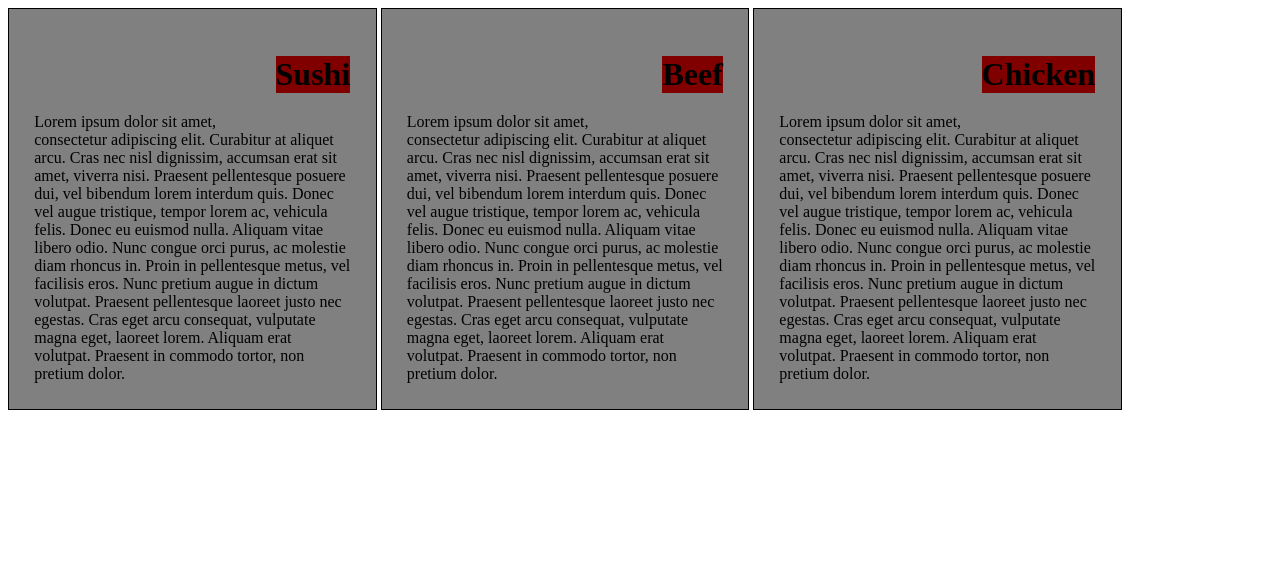
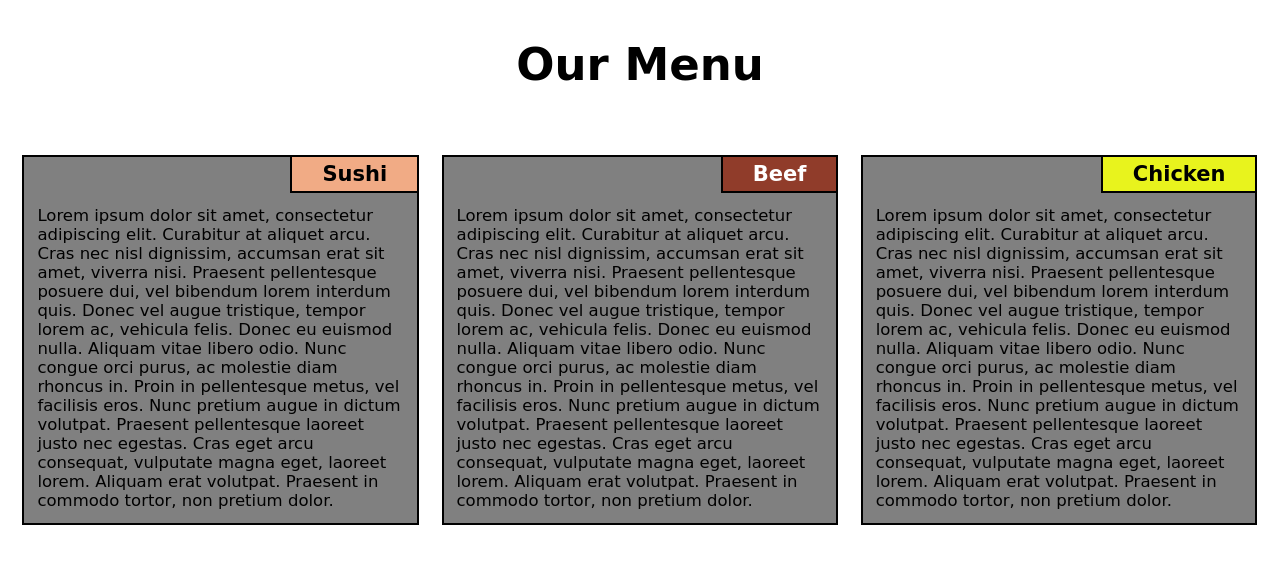
Before and after one commit to dumsilor/Projects, a PHP site: page / in a window 1280 px wide. Shown: the top 564 px of the page. Run offline with PHP 8.4, Linux system fonts and the light colour scheme.

Commit message:
re edit the assignment

```diff
--- a/assignment2/css/master.css
+++ b/assignment2/css/master.css
@@ -1,62 +1,113 @@
-/*body {
-  column-count: 3;
-  }
-
-@media (max-width:1200px) and (min-width:993px){
-  #div1{
-    display: block;
-  }
-}
-@media (max-width: 992px) {
-  body{
-    column-count: 1;
-  }
-}
-*/
-
-div{
-  border: 1px solid black;
-  width: 25%;
-  height: 40%;
-  margin-right: auto;
-  margin-left: auto;
-  display: inline-block;
-  padding: 2%;
-  background:  gray;
+* {
+	box-sizing: border-box;
+	font-size:30px;
+	margin:0;
+	padding:0;
+	font-family: "Comic Sans MS", cursive, sans-serif;
 }
 
-h1{
-  background: maroon;
-  display: inline-block;
-  float: right;
-  clear: left;
-}
-section{
-  padding-top:25%;
+h1 {
+
+	font-size: 1.5em;
+	width: fit-content;
+      margin: auto;
+      margin-top: 3%;
+      margin-bottom: 5%;
 }
 
-@media (max-width:992px) {
-  div{
-    border: 1px solid black;
-    width: 30%;
-    height: 40%;
-    margin-right: auto;
-    margin-left: auto;
-    display:inline-block;
-    padding: 2%;
-  }
-
+div {
+width:100%;
+float: left;
+background-color: gray;
+border: 2px solid black;
 }
 
-@media (max-width:768px){
-  div{
-    border: 1px solid black;
-    width: 80%;
-    height: 40%;
-    margin-right: auto;
-    margin-left: auto;
-    display:inline-block;
-    padding: 2%;
-  }
 
+h2 {
+	position: relative;
+	border-left: 2px solid black;
+	border-bottom: 2px solid black;
+	padding: 5px 30px 5px 30px;
+	float: right;
+	text-align: center;
+	margin:0px;
+	font-size: 0.7em;
+	font-weight: bold;
 }
+
+section {
+	position: relative;
+	padding:13px;
+	font-size:0.55em;
+	clear: both;
+}
+
+
+#head1 {
+	background-color: #F1AB85;
+}
+
+#head2 {
+	background-color: #903C2A;
+	color:white;
+}
+
+#head3 {
+	background-color: #E8F31D;
+}
+
+
+@media (min-width: 992px) {
+	#div1 {
+		width:31%;
+		margin-right:0.58% ;
+		margin-left: 1.75%;
+
+	}
+	#div2 {
+		width: 31%;
+		margin-right: 1.165%;
+		margin-left: 1.165%;
+	}
+	#div3 {
+		width: 31%;
+		margin-right: 1.75%;
+		margin-left: 0.58%;
+	}
+}
+
+/***For tablet view (between 768px and 991px)***/
+@media (min-width: 768px) and (max-width: 991px) {
+	#div1 {
+		width:47%;
+		margin-left:2%;
+		margin-right:1%;
+		margin-bottom: 15px;
+	}
+	#div2 {
+		width: 47%;
+		margin-right: 2%;
+		margin-left:1%;
+		margin-bottom: 15px;
+	}
+	#div3 {
+		width: 96%;
+		margin: 0 2% 0 2%;
+	}
+}
+
+/***For mobile view less than 767px ***/
+@media (max-width:767px) {
+	#div1 {
+		width: 92%;
+		margin: 2% 4% 2% 4%;
+	}
+	#div2 {
+		width: 92%;
+		margin: 2% 4% 2% 4%;
+	}
+	#div3 {
+		width: 92%;
+		margin: 2% 4% 2% 4%;
+	}
+}
--- a/assignment2/index.html
+++ b/assignment2/index.html
@@ -2,22 +2,27 @@
 <html>
 <head>
   <link rel="stylesheet" href = "css/master.css">
+  <meta name="viewport" content="width=device-width, initial-scale=1">
+</head>
 
 
 <body>
+<header>
+  <h1>Our Menu</h1>
+</header>
 
 <div class="general" id = "div1">
-<h1>Sushi</h1>
+<h2 id="head1">Sushi</h2>
 <section>Lorem ipsum dolor sit amet, consectetur adipiscing elit. Curabitur at aliquet arcu. Cras nec nisl dignissim, accumsan erat sit amet, viverra nisi. Praesent pellentesque posuere dui, vel bibendum lorem interdum quis. Donec vel augue tristique, tempor lorem ac, vehicula felis. Donec eu euismod nulla. Aliquam vitae libero odio. Nunc congue orci purus, ac molestie diam rhoncus in. Proin in pellentesque metus, vel facilisis eros. Nunc pretium augue in dictum volutpat. Praesent pellentesque laoreet justo nec egestas. Cras eget arcu consequat, vulputate magna eget, laoreet lorem. Aliquam erat volutpat. Praesent in commodo tortor, non pretium dolor.</section>
 </div>
 
 <div class="general" id ="div2">
-<h1>Beef</h1>
+<h2 id="head2">Beef</h2>
 <section>Lorem ipsum dolor sit amet, consectetur adipiscing elit. Curabitur at aliquet arcu. Cras nec nisl dignissim, accumsan erat sit amet, viverra nisi. Praesent pellentesque posuere dui, vel bibendum lorem interdum quis. Donec vel augue tristique, tempor lorem ac, vehicula felis. Donec eu euismod nulla. Aliquam vitae libero odio. Nunc congue orci purus, ac molestie diam rhoncus in. Proin in pellentesque metus, vel facilisis eros. Nunc pretium augue in dictum volutpat. Praesent pellentesque laoreet justo nec egestas. Cras eget arcu consequat, vulputate magna eget, laoreet lorem. Aliquam erat volutpat. Praesent in commodo tortor, non pretium dolor.</section>
 </div>
 
 <div class="general" id ="div3">
-<h1>Chicken</h1>
+<h2 id="head3">Chicken</h2>
 <section>Lorem ipsum dolor sit amet, consectetur adipiscing elit. Curabitur at aliquet arcu. Cras nec nisl dignissim, accumsan erat sit amet, viverra nisi. Praesent pellentesque posuere dui, vel bibendum lorem interdum quis. Donec vel augue tristique, tempor lorem ac, vehicula felis. Donec eu euismod nulla. Aliquam vitae libero odio. Nunc congue orci purus, ac molestie diam rhoncus in. Proin in pellentesque metus, vel facilisis eros. Nunc pretium augue in dictum volutpat. Praesent pellentesque laoreet justo nec egestas. Cras eget arcu consequat, vulputate magna eget, laoreet lorem. Aliquam erat volutpat. Praesent in commodo tortor, non pretium dolor.</section>
 </div>
 
```
